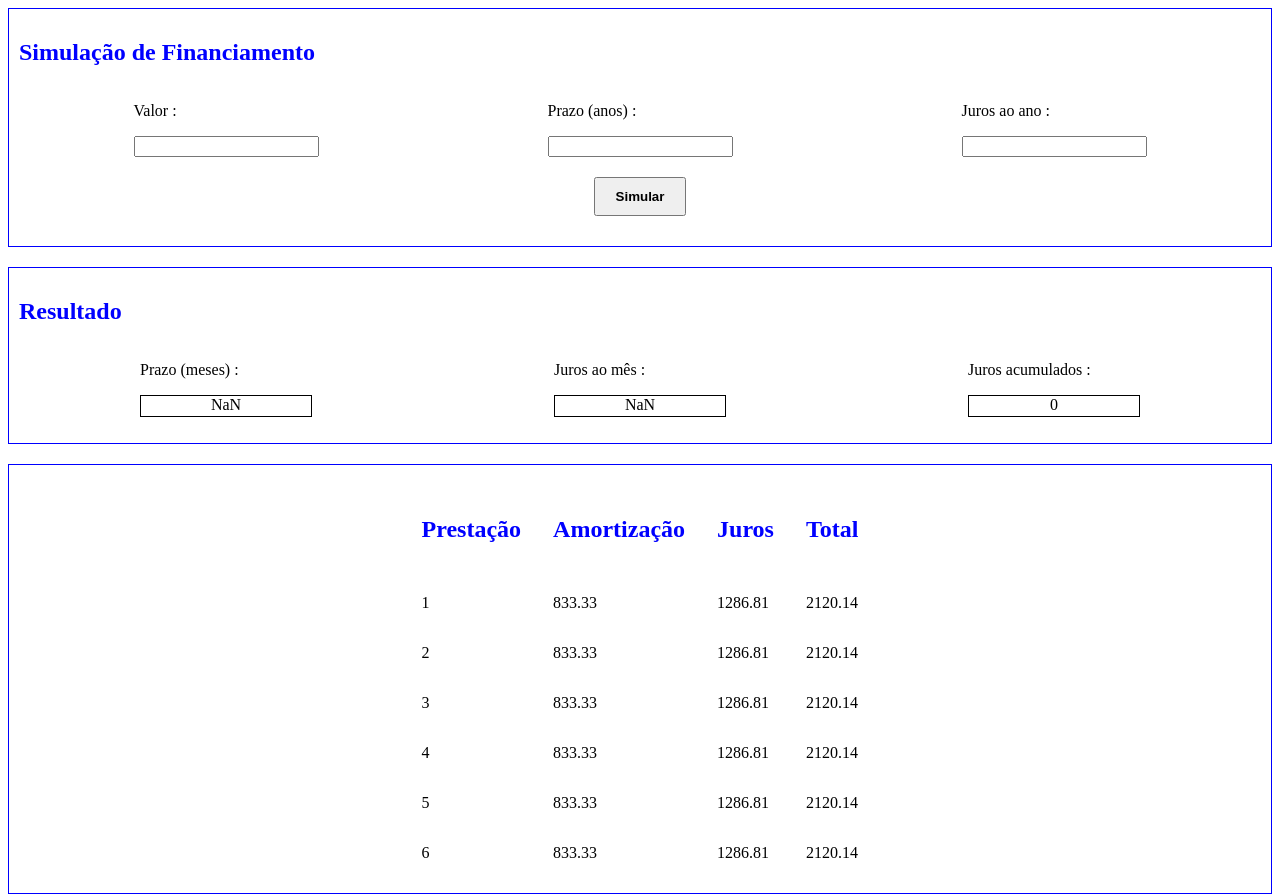
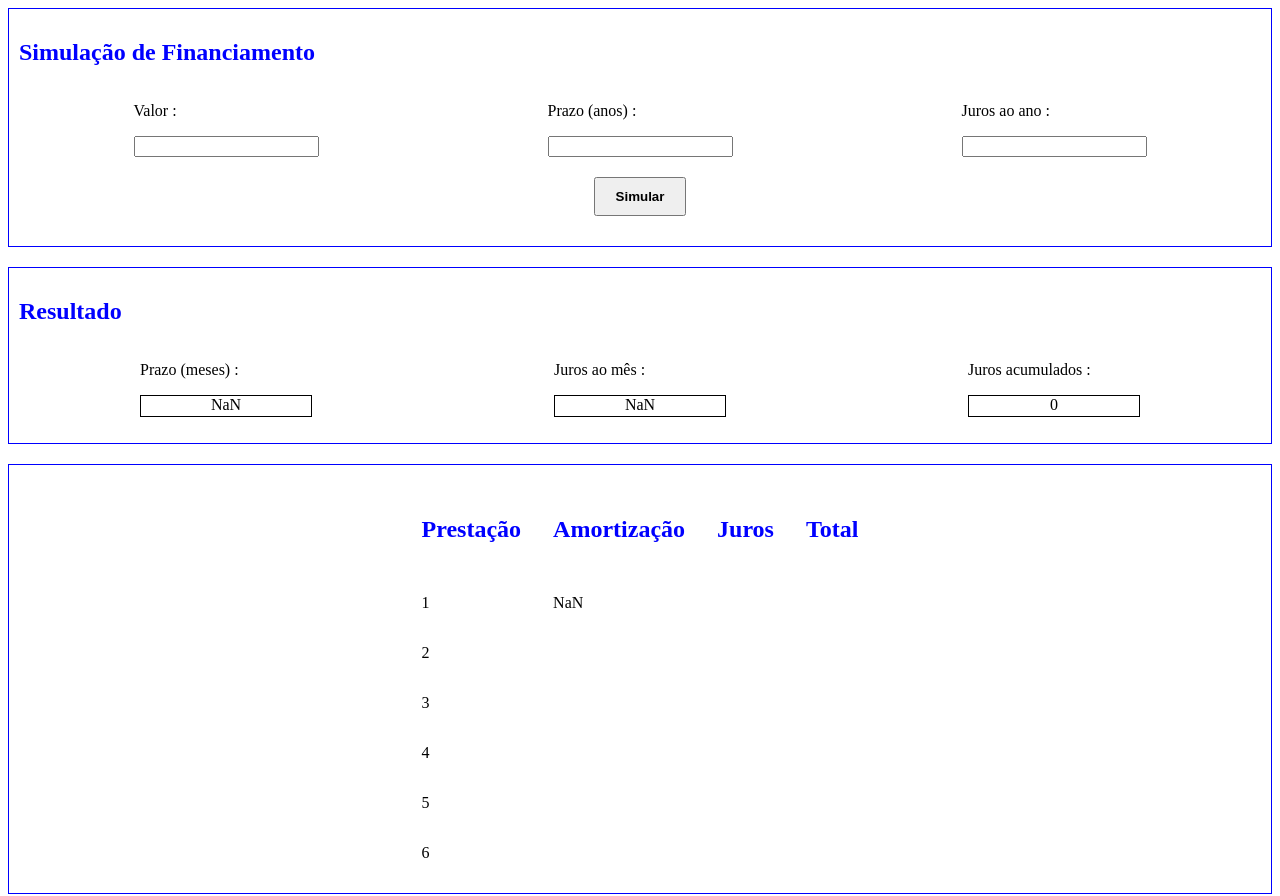
Before and after one commit to DiogoMalfatti/trabalhoIGTI, a plain HTML site: page index.html in a window 1280 px wide. Both pictures are taken after a click on the button "Simular". Drawn offline with Linux system fonts and the light colour scheme.

Commit message:
correct bug

```diff
--- a/index.html
+++ b/index.html
@@ -60,39 +60,39 @@
         <tbody>
           <tr>
             <td>1</td>
-            <td>833.33</td>
-            <td>1286.81</td>
-            <td>2120.14</td>
+            <td id="parcela"></td>
+            <td id="jurosParcela1"></td>
+            <td id="totalParcela1"></td>
           </tr>
           <tr>
             <td>2</td>
-            <td>833.33</td>
-            <td>1286.81</td>
-            <td>2120.14</td>
+            <td id="parcela"></td>
+            <td id="jurosParcela2"></td>
+            <td id="totalParcela2"></td>
           </tr>
           <tr>
             <td>3</td>
-            <td>833.33</td>
-            <td>1286.81</td>
-            <td>2120.14</td>
+            <td id="parcela"></td>
+            <td id="jurosParcela3"></td>
+            <td id="totalParcela3"></td>
           </tr>
           <tr>
             <td>4</td>
-            <td>833.33</td>
-            <td>1286.81</td>
-            <td>2120.14</td>
+            <td id="parcela"></td>
+            <td id="jurosParcela4"></td>
+            <td id="totalParcela4"></td>
           </tr>
           <tr>
             <td>5</td>
-            <td>833.33</td>
-            <td>1286.81</td>
-            <td>2120.14</td>
+            <td id="parcela"></td>
+            <td id="jurosParcela5"></td>
+            <td id="totalParcela5"></td>
           </tr>
           <tr>
             <td>6</td>
-            <td>833.33</td>
-            <td>1286.81</td>
-            <td>2120.14</td>
+            <td id="parcela"></td>
+            <td id="jurosParcela6"></td>
+            <td id="totalParcela6"></td>
           </tr>
         </tbody>
       </table>
--- a/js/script.js
+++ b/js/script.js
@@ -6,10 +6,25 @@ let resultadoJuros = document.getElementById('resultadoJuros')
 let resultadoJurosAcumulados = document.getElementById(
   'resultadoJurosAcumulados',
 )
+let parcela = document.getElementById('parcela')
+let jurosParcela1 = document.getElementById('jurosParcela1')
+let jurosParcela2 = document.getElementById('jurosParcela2')
+let jurosParcela3 = document.getElementById('jurosParcela3')
+let jurosParcela4 = document.getElementById('jurosParcela4')
+let jurosParcela5 = document.getElementById('jurosParcela5')
+let jurosParcela6 = document.getElementById('jurosParcela6')
+
+let totalParcela1 = document.getElementById('totalParcela1')
+let totalParcela2 = document.getElementById('totalParcela2')
+let totalParcela3 = document.getElementById('totalParcela3')
+let totalParcela4 = document.getElementById('totalParcela4')
+let totalParcela5 = document.getElementById('totalParcela5')
+let totalParcela6 = document.getElementById('totalParcela6')
 
 let meses = 12
 let resultadoPrazoMes = 0
 let taxaMensal = 0
+let valorParcela = 0
 
 function simular() {
   resultadoPrazoMes = simulacaoPrazo.valueAsNumber * meses
@@ -23,12 +38,30 @@ function simular() {
   let juros = 0
   let jurosAcumulados = 0
   let total = 0
+  let lista = []
 
   for (let i = valor; i >= 0; i = i - valorParcelas) {
     juros = +i * taxaMensal
     jurosAcumulados += juros
     total = valorParcelas + i * taxaMensal
-    console.log('juros', juros, 'total', total)
+    lista.push(juros, total)
+    // console.log('juros', juros, 'total', total)
   }
   resultadoJurosAcumulados.textContent = jurosAcumulados
+
+  parcela.textContent = valorParcelas
+
+  jurosParcela1.textContent = lista[0]
+  jurosParcela2.textContent = lista[2]
+  jurosParcela3.textContent = lista[4]
+  jurosParcela4.textContent = lista[6]
+  jurosParcela5.textContent = lista[8]
+  jurosParcela6.textContent = lista[10]
+
+  totalParcela1.textContent = lista[1]
+  totalParcela2.textContent = lista[3]
+  totalParcela3.textContent = lista[5]
+  totalParcela4.textContent = lista[7]
+  totalParcela5.textContent = lista[9]
+  totalParcela6.textContent = lista[11]
 }
```
Also changed, not shown: js/for.js (+17 -2 lines).
